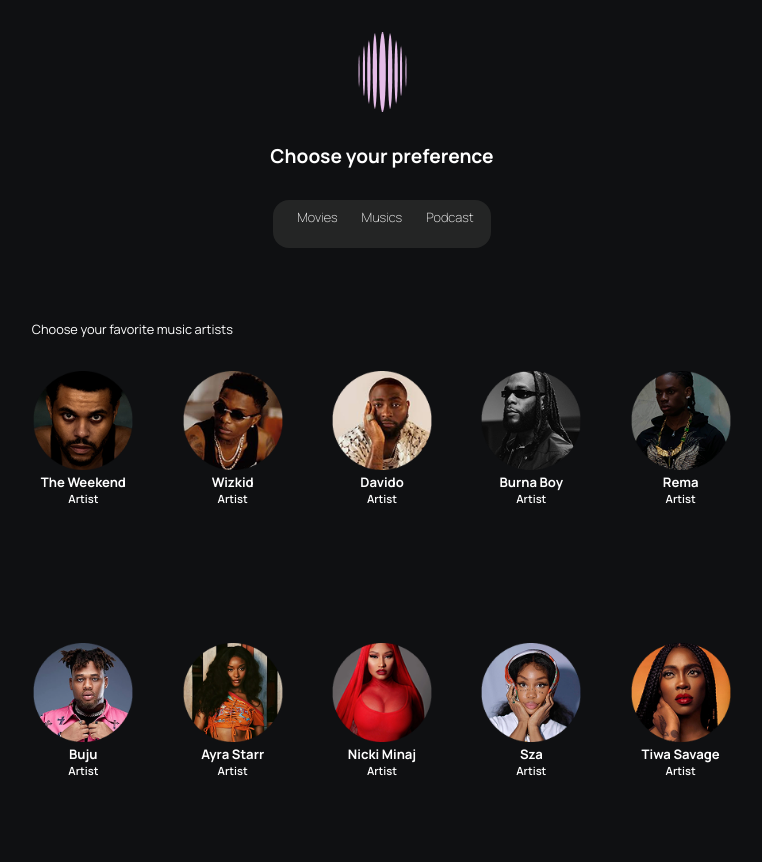
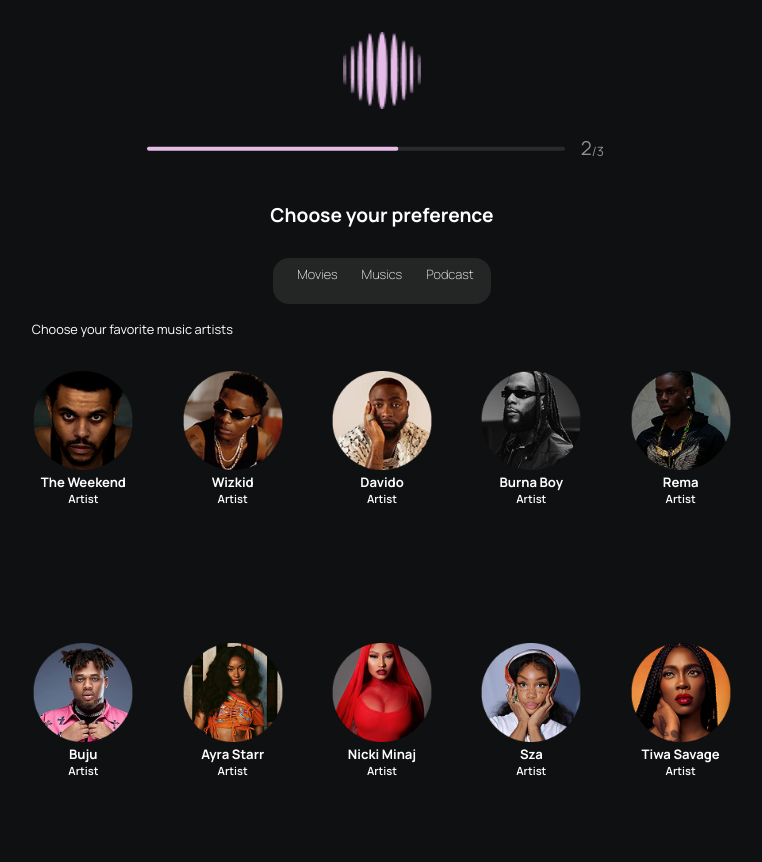
Before and after one commit to DajoshPlays/Omnify-app-project, a plain HTML site: page chooseartiste.html in a window 1280 px wide. Shown: the top 862 px of the page, without its empty margins (258-1020 px from the left). Drawn offline with Linux system fonts and the light colour scheme.

Commit message:
adjustment

```diff
--- a/chooseartiste.css
+++ b/chooseartiste.css
@@ -32,6 +32,30 @@
     display: flex;
     justify-content: center;
     margin-top: 2rem;
+}
+
+.progress{
+    display: flex;
+    align-items: center;
+    width: 38vw;
+    height: 6vh;
+    margin-top: 1rem;
+}
+
+.progress .bold {
+    margin-left: 1rem;
+    font-size: 1.2rem;
+    color:#8f9295;
+}
+
+.light{
+    margin-top: .3rem;
+    font-size: .8rem;
+    color:#8f9295;
+}
+
+.arrow{
+    margin-left: .5rem;
 }
 
 .preference{
--- a/chooseartiste.html
+++ b/chooseartiste.html
@@ -15,7 +15,10 @@
         <div class="logo">
             <img src="Assets/Group 1261156495.png" alt="">
         </div>
-        <div></div>
+        <div class="progress">
+            <img class="arrow" src="Assets/arrow.png" alt="">
+            <p class="bold">2</p><p class="light">/3</p>
+        </div>
         <div class="preference">
             <h2>Choose your preference</h2>
         </div>
```
Also changed, not shown: Assets/arrow.png (added).
